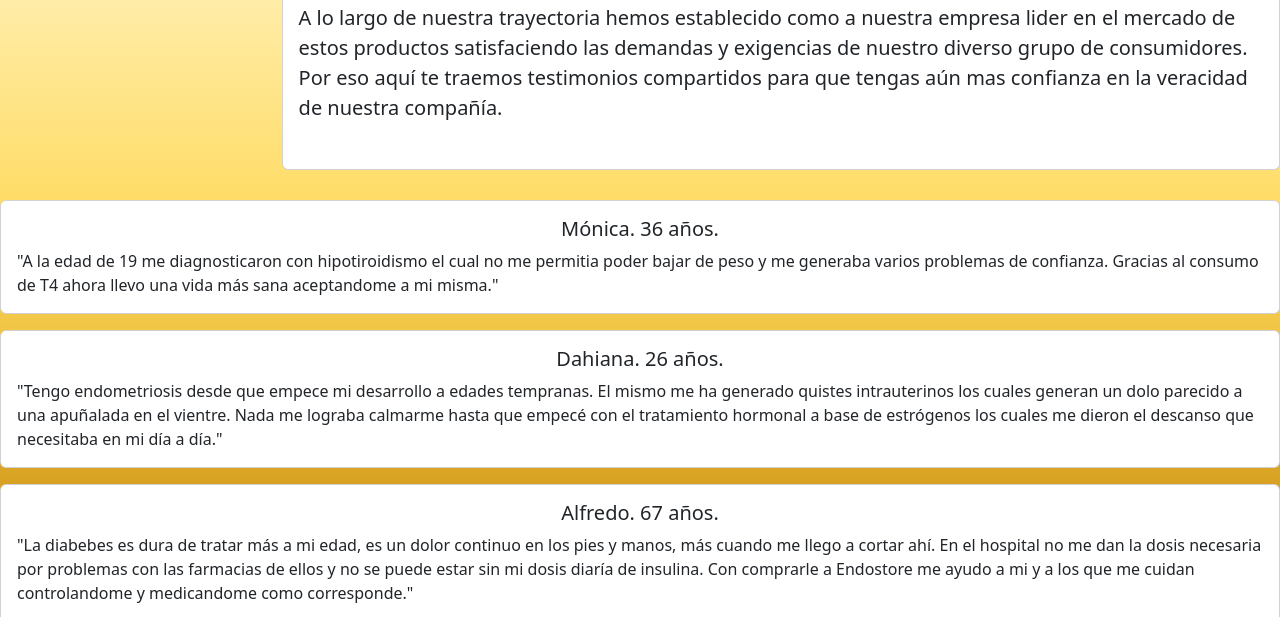
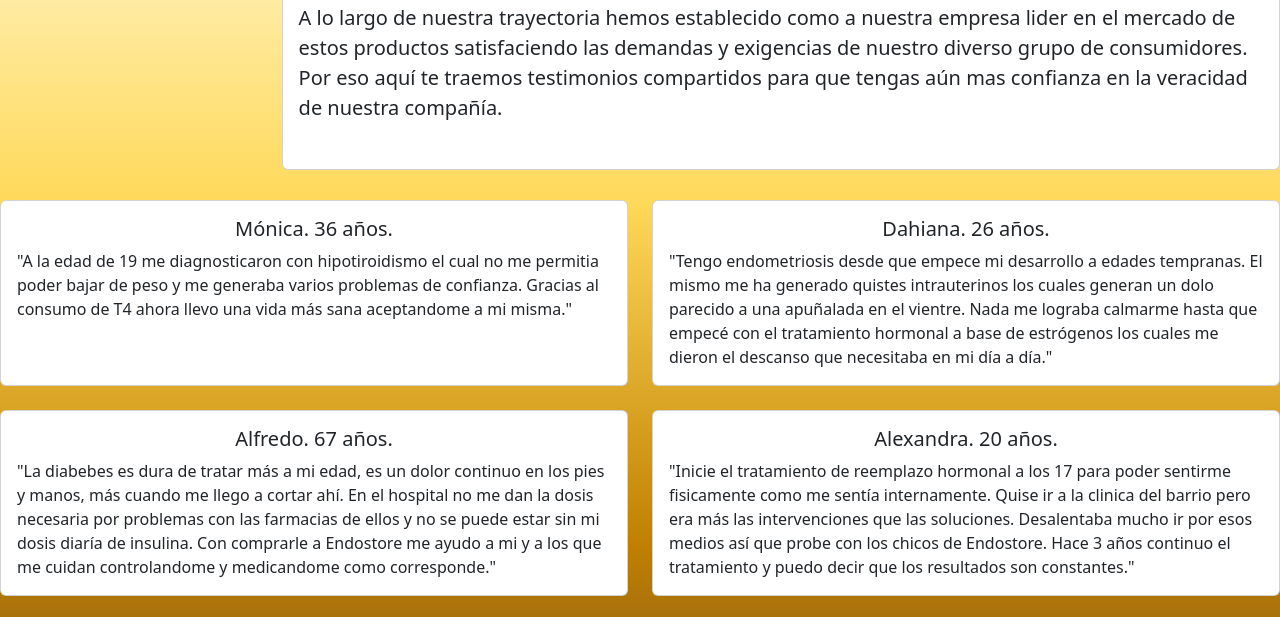
Before and after one commit to rodrigoviera/PreEntrega2Viera, a plain HTML site: page PAGES/Clientes.html in a window 1280 px wide. Shown: the part 146-763 px from the top of the page. Drawn offline with nearby package versions, Linux system fonts and the light colour scheme.

Commit message:
Segundo commit

```diff
--- a/PAGES/Clientes.html
+++ b/PAGES/Clientes.html
@@ -42,7 +42,7 @@
 
 <!--Listado de clientes-->
 <main>
-    <div class="row row-cols-5 row-cols-md-1 g-3">
+    <div class="row row-cols-5 row-cols-md-2 g-4">
       <div class="col">
         <div class="card h-100">
           <div class="card-body">
```
